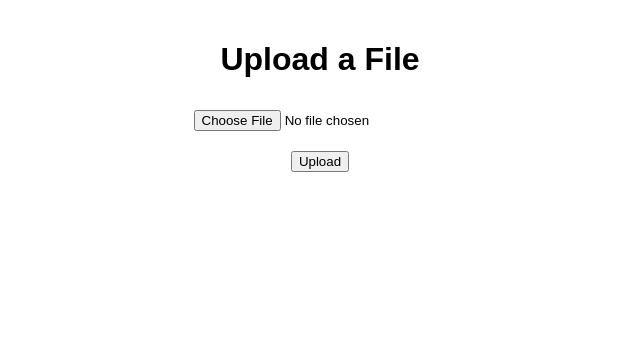
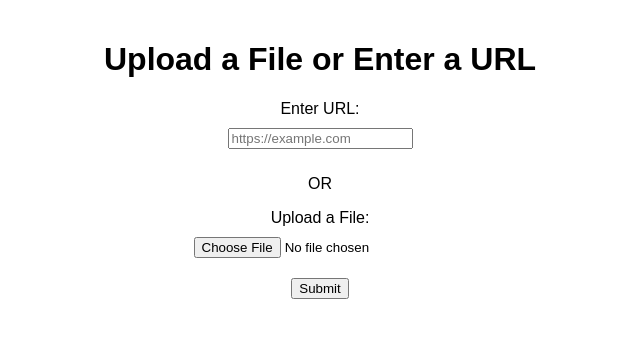
Before and after one commit to Kartik-Katkar/Multifaceted-Impact-of-Mergers-and-Acquisitions-on-Stock-Price-Fluctuations, a Flask app: page / in a window 1280 px wide. Shown: the top 338 px of the page, without its empty margins (320-960 px from the left). Run offline with Flask 3, Linux system fonts and the light colour scheme.

Commit message:
Added Webscraping Module for URL's

```diff
--- a/Module 1/app.py
+++ b/Module 1/app.py
@@ -1,14 +1,26 @@
 from flask import Flask, request, render_template, redirect, url_for, flash
 import os
+from dotenv import load_dotenv
 import PyPDF2
 import pandas as pd
+
+# for session handling
+import secrets
+
+# for scraping and handling HTML
+import requests
 from bs4 import BeautifulSoup
+from scrape import scrape_content, extract_text
+
+load_dotenv()
+
+scrape_api_key = os.getenv('SCRAPER_API_KEY')
 
 app = Flask(__name__)
-secret_key = os.urandom(24)
+secret_key = secrets.token_bytes(24)
 app.secret_key = secret_key
 UPLOAD_FOLDER = 'uploads'
-TEXT_FILE = 'output.txt'
+TEXT_FILE = 'data.txt'
 
 if not os.path.exists(UPLOAD_FOLDER):
     os.makedirs(UPLOAD_FOLDER)
@@ -21,34 +33,43 @@ def index():
 
 @app.route('/upload', methods=['POST'])
 def upload_file():
-    if 'file' not in request.files:
-        flash('No file part')
-        return redirect(request.url)
+    url = request.form.get('url')
+    file = request.files.get('file')
 
-    file = request.files['file']
+    if url:
+        html_content = scrape_content(url,scrape_api_key)
+        if html_content:
+            text_content = extract_text(html_content)
+            append_to_text_file(text_content)
+            print(f'Content from {url} has been appended to {TEXT_FILE}.')
+        else:
+            print(f'Failed to scrape content from {url}.')
+    elif file:
+        if file.filename == '':
+            flash('No selected file')
+            return redirect(request.url)
 
-    if file.filename == '':
-        flash('No selected file')
-        return redirect(request.url)
+        file_path = os.path.join(app.config['UPLOAD_FOLDER'], file.filename)
 
-    file_path = os.path.join(app.config['UPLOAD_FOLDER'], file.filename)
+        if os.path.exists(file_path):
+            flash('File already exists')
+            return redirect(url_for('index'))
+        else:
+            file.save(file_path)
 
-    if os.path.exists(file_path):
-        flash('File already exists')
-        return redirect(url_for('index'))
+        if file.filename.endswith('.pdf'):
+            handle_pdf(file_path)
+        elif file.filename.endswith('.csv'):
+            handle_csv(file_path)
+        elif file.filename.endswith('.mp4'):
+            handle_video(file_path)
+        elif file.filename.endswith('.html'):
+            handle_html(file_path)
+
+        flash('File successfully processed')
     else:
-        file.save(file_path)
+        flash('No URL or file provided')
 
-    if file.filename.endswith('.pdf'):
-        handle_pdf(file_path)
-    elif file.filename.endswith('.csv'):
-        handle_csv(file_path)
-    elif file.filename.endswith('.mp4'):
-        handle_video(file_path)
-    elif file.filename.endswith('.html'):
-        handle_html(file_path)
-
-    flash('File successfully processed')
     return redirect(url_for('index'))
 
 def handle_pdf(file_path):
--- /dev/null
+++ b/Module 1/envstructure.txt
@@ -0,0 +1 @@
+SCRAPER_API_KEY = 'YOUR_SCRAPER_API_KEY'
--- a/Module 1/templates/upload.html
+++ b/Module 1/templates/upload.html
@@ -3,11 +3,11 @@
 <head>
     <meta charset="UTF-8">
     <meta name="viewport" content="width=device-width, initial-scale=1.0">
-    <title>File Upload</title>
+    <title>File Upload or URL Entry</title>
     <link rel="stylesheet" href="{{ url_for('static', filename='styles.css') }}">
 </head>
 <body>
-    <h1>Upload a File</h1>
+    <h1>Upload a File or Enter a URL</h1>
 
     <!-- Display flash messages -->
     {% with messages = get_flashed_messages() %}
@@ -21,8 +21,15 @@
     {% endwith %}
 
     <form action="/upload" method="post" enctype="multipart/form-data">
-        <input type="file" name="file" accept=".pdf,.csv,.mp4,.html" required>
-        <button type="submit">Upload</button>
+        <label for="url">Enter URL:</label>
+        <input type="text" id="url" name="url" placeholder="https://example.com">
+
+        <p>OR</p>
+
+        <label for="file">Upload a File:</label>
+        <input type="file" id="file" name="file" accept=".pdf,.csv,.mp4,.html">
+
+        <button type="submit">Submit</button>
     </form>
 </body>
 </html>
```
Also changed, not shown: Module 1/Steps.txt (+6 -1 lines), Module 1/scrape.py (added, +16 -0 lines), Module 1/output.txt (deleted), 1 other file.
